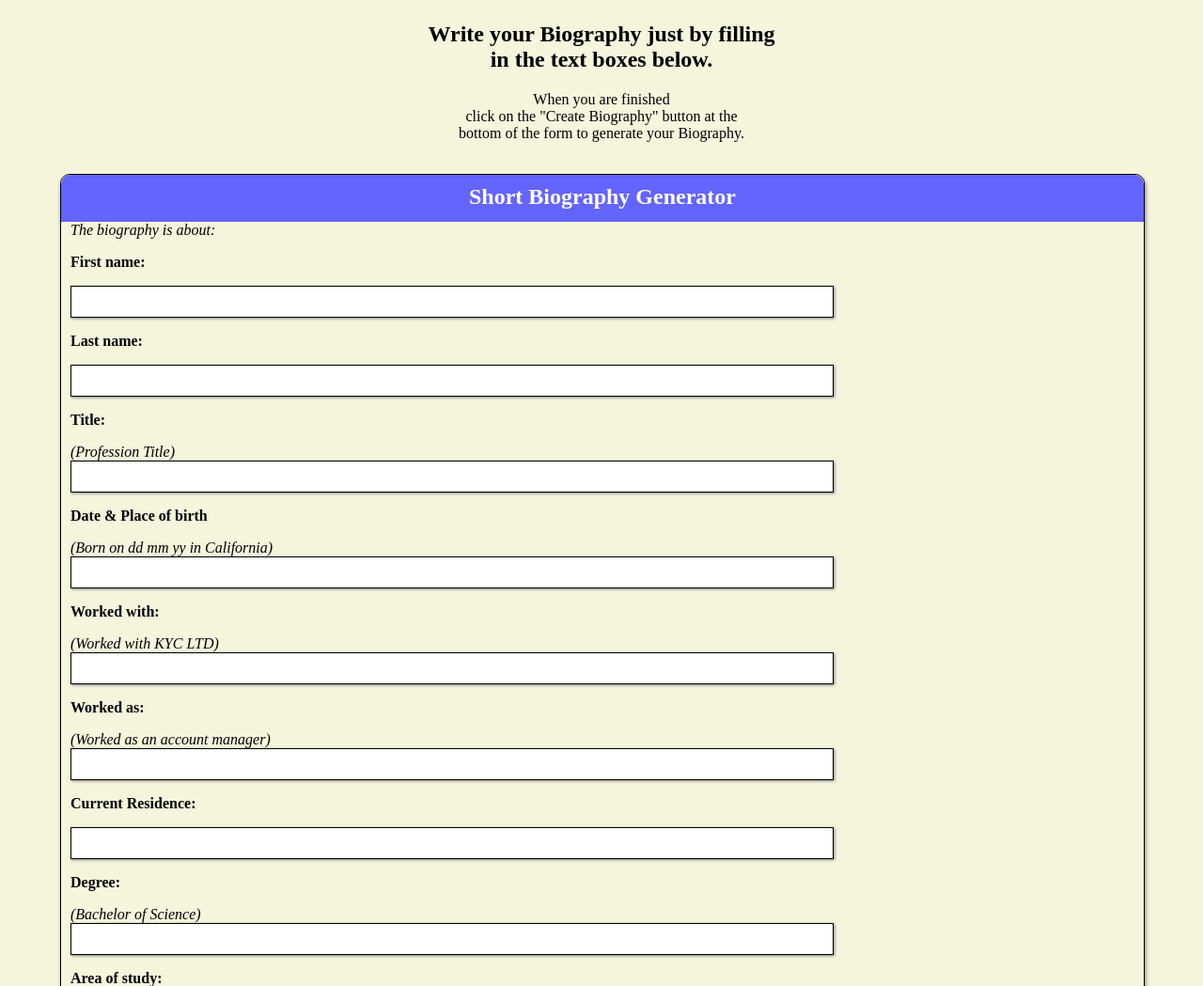
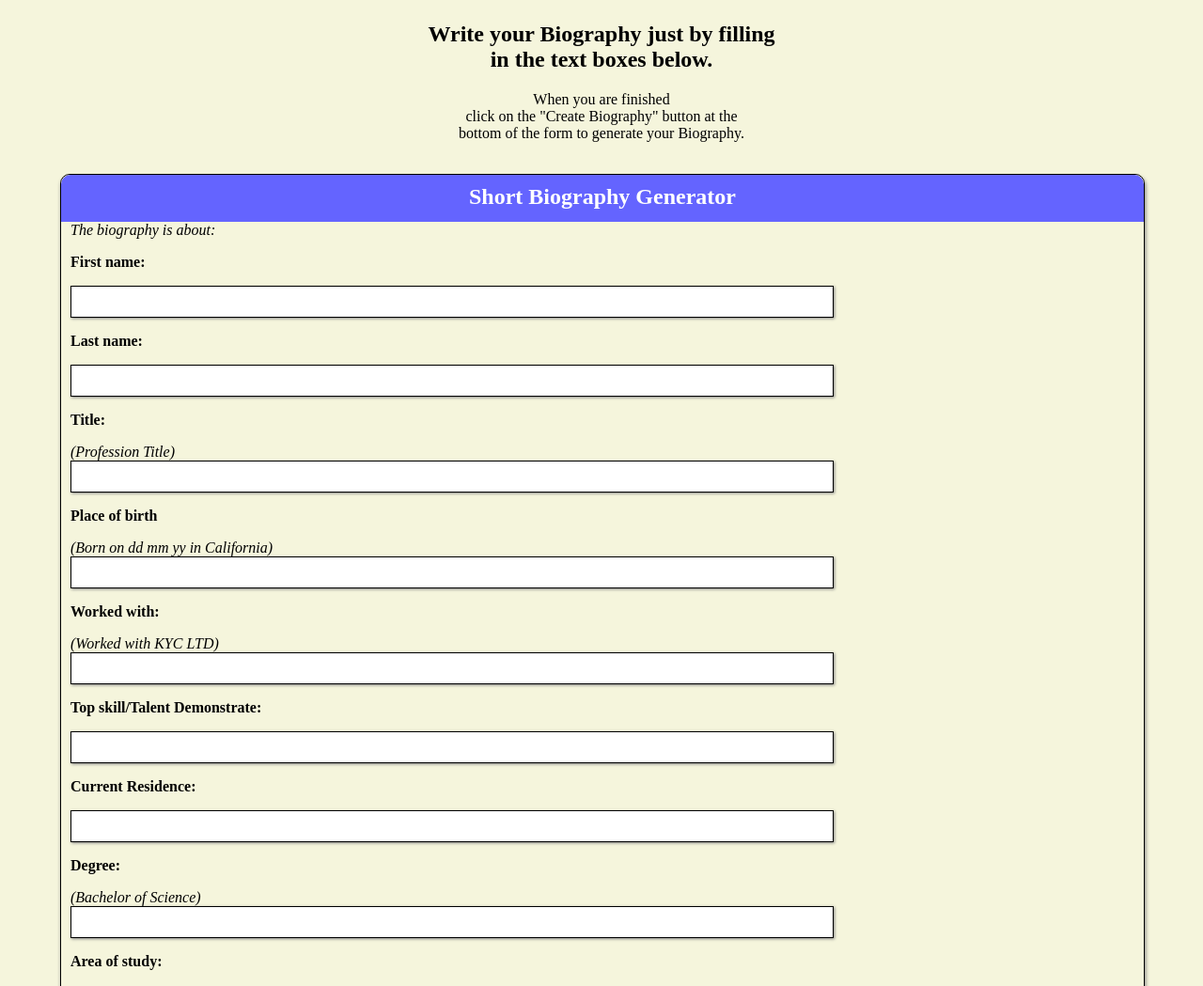
Before and after one commit to isaacrobert33/BioGen, a plain HTML site: page index.html in a window 1280 px wide. Shown: the part 51-1100 px from the top of the page at 94% size. Drawn offline with Linux system fonts and the light colour scheme.

Commit message:
Update index.html

```diff
--- a/index.html
+++ b/index.html
@@ -29,14 +29,13 @@
     <p id="label">Title:</p>
     <i style="margin-left: 10px">(Profession Title)</i><br>
     <input id="title" type="text" />
-    <p id="label">Date & Place of birth</p>
+    <p id="label">Place of birth</p>
     <i style="margin-left: 10px">(Born on dd mm yy in California)</i><br>
     <input id="dob" type="text" />
     <p id="label">Worked with:</p>
     <i style="margin-left: 10px">(Worked with KYC LTD)</i><br>
     <input id="workwith" type="text" />
-    <p id="label">Worked as:</p>
-    <i style="margin-left: 10px">(Worked as an account manager)</i><br>
+    <p id="label">Top skill/Talent Demonstrate:</p>
     <input id="workas" type="text" />
     <p id="label">Current Residence:</p>
     <input id="reside" type="text" />
```
